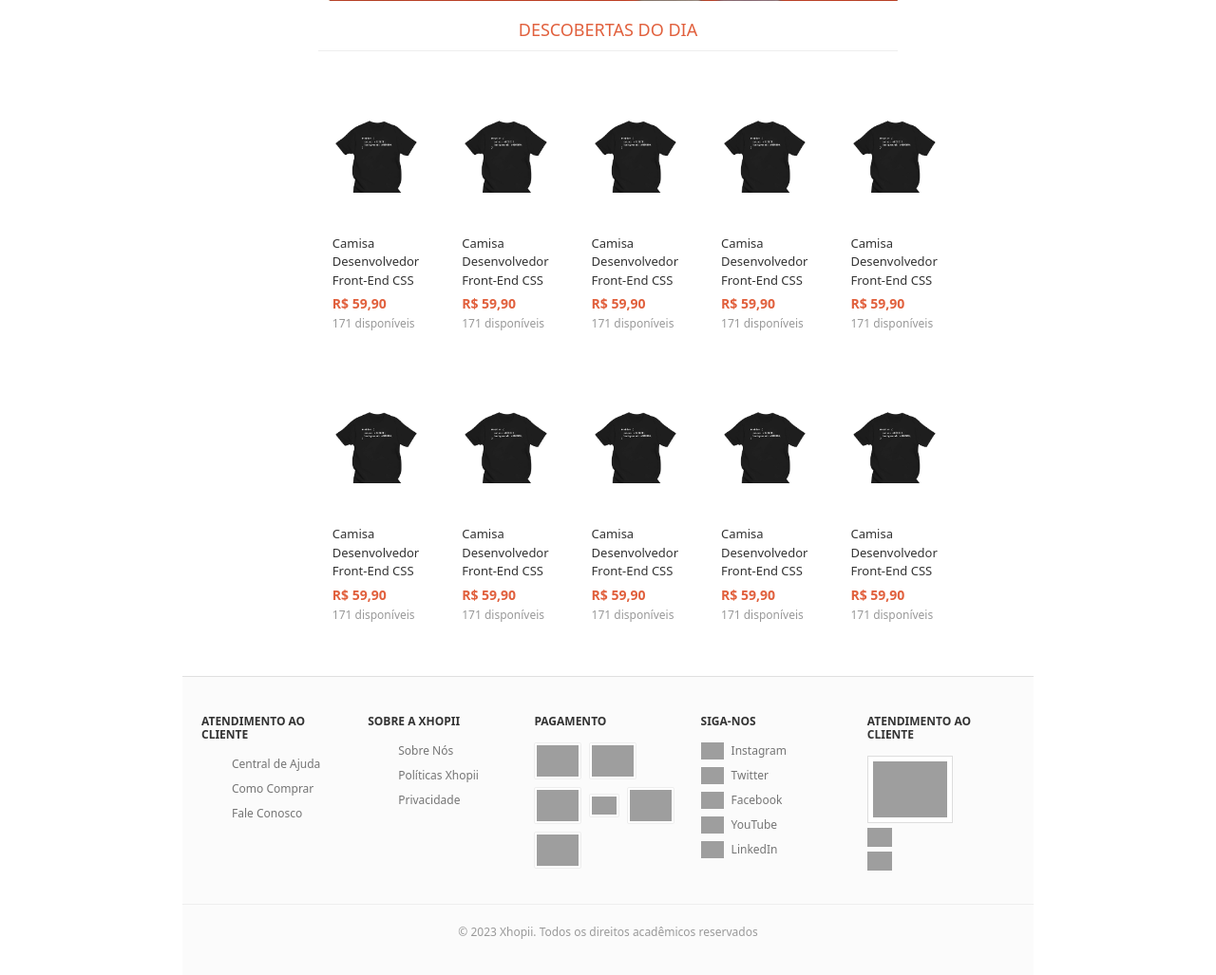
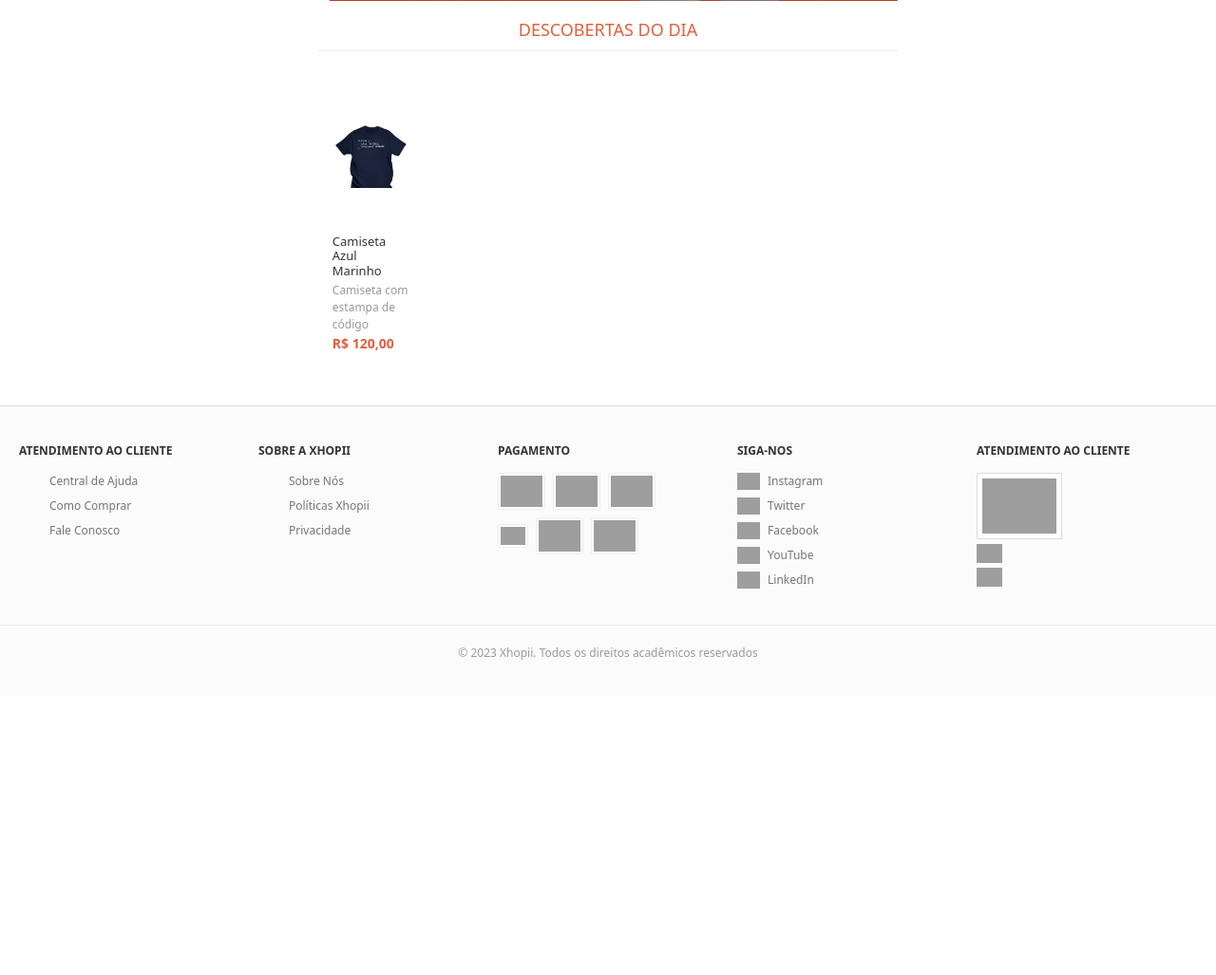
Before and after one commit to joaoppiress/xhopii, a PHP site: page /view/home.php in a window 1280 px wide. Shown: the part 510-1537 px from the top of the page at 95% size. After the commit the page ends 1205 px from the top, so only its background shows below. Run offline with PHP 8.4, Linux system fonts and the light colour scheme; data comes from the database, SQL or seed files in the repository; both versions use the stored data as it was after the commit; grey boxes are pictures that could not be loaded.

Commit message:
cadastro de produtos

```diff
--- a/controller/Controlador.php
+++ b/controller/Controlador.php
@@ -33,14 +33,15 @@ class Controlador {
     }
 
 
-    public function cadastrarProduto($nome, $fabricante, $descricao, $valor, $quantidade) {
+    public function cadastrarProduto($nome, $fabricante, $descricao, $valor, $quantidade, $imagem) {
 
         $produto = new Produto(
             $nome,
             $fabricante,
             $descricao,
             $valor,
-            $quantidade
+            $quantidade,
+            $imagem
         );
 
         $this->bancoDeDados->inserirProduto($produto);
--- a/model/BancoDeDados.php
+++ b/model/BancoDeDados.php
@@ -46,10 +46,9 @@ class BancoDeDados{
         $valor = $produto->get_Valor();
         $quantidade = $produto->get_Quantidade();
 
-        $consulta = "INSERT INTO produto (nome, fabricante, descricao, valor, quantidade)
-                     VALUES ('$nome', '$fabricante', '$descricao', '$valor', '$quantidade')";
-
-        mysqli_query($conexao, $consulta);
+        $stmt = mysqli_prepare($conexao, "INSERT INTO produto (nome, fabricante, descricao, valor, quantidade, imagem) VALUES (?, ?, ?, ?, ?, ?)");
+        mysqli_stmt_bind_param($stmt, "sssdis", $nome, $fabricante, $descricao, $valor, $quantidade, $produto->get_Imagem());
+        mysqli_stmt_execute($stmt);
     }
 
     public function inserirFuncionario($cpf, $nome, $sobrenome, $dataNasc, $telefone, $cargo, $email, $senha, $salario){
@@ -76,13 +75,6 @@ class BancoDeDados{
         }
     }
 
-    public function buscarFuncionarioPorEmail($email){
-        $conexao = $this->conectarBD();
-        $stmt = mysqli_prepare($conexao, "SELECT * FROM funcionario WHERE email = ?");
-        mysqli_stmt_bind_param($stmt, "s", $email);
-        mysqli_stmt_execute($stmt);
-        return mysqli_fetch_assoc(mysqli_stmt_get_result($stmt));
-    }
 
     public function retornarClientes(){
         $conexao = $this->conectarBD();
@@ -91,12 +83,6 @@ class BancoDeDados{
         return $listaClientes;
     }
 
-    public function retornarFuncionario(){
-        $conexao = $this->conectarBD();
-        $consulta = "SELECT * FROM funcionario";
-        $listaFuncionarios = mysqli_query($conexao,$consulta);
-        return $listaFuncionarios;
-    }
 
     public function retornarProdutos(){
         $conexao = $this->conectarBD();
--- a/view/home.php
+++ b/view/home.php
@@ -1,3 +1,9 @@
+<?php
+require_once "../model/BancoDeDados.php";
+
+$banco = new BancoDeDados("localhost", "root", "", "xhopii");
+$produtos = $banco->retornarProdutos();
+?>
 <!DOCTYPE html>
 <html lang="pt-BR">
 <head>
@@ -81,68 +87,23 @@
 
     <section class="produtos-grid">
 
-        <section class="produto-card">
-            <img src="../img/produto1.png" alt="Produto 1">
-            <p class="produto-nome">Camisa Desenvolvedor Front-End CSS</p>
-            <p class="produto-preco">R$ 59,90</p>
-            <p class="produto-estoque">171 disponíveis</p>
-        </section>
+<?php while($produto = mysqli_fetch_assoc($produtos)) { ?>
 
-        <section class="produto-card">
-            <img src="../img/produto1.png" alt="Produto 2">
-            <p class="produto-nome">Camisa Desenvolvedor Front-End CSS</p>
-            <p class="produto-preco">R$ 59,90</p>
-            <p class="produto-estoque">171 disponíveis</p>
-        </section>
-        <section class="produto-card">
-            <img src="../img/produto1.png" alt="Produto 3">
-            <p class="produto-nome">Camisa Desenvolvedor Front-End CSS</p>
-            <p class="produto-preco">R$ 59,90</p>
-            <p class="produto-estoque">171 disponíveis</p>
-        </section>
-        <section class="produto-card">
-            <img src="../img/produto1.png" alt="Produto 4">
-            <p class="produto-nome">Camisa Desenvolvedor Front-End CSS</p>
-            <p class="produto-preco">R$ 59,90</p>
-            <p class="produto-estoque">171 disponíveis</p>
-        </section>
-        <section class="produto-card">
-            <img src="../img/produto1.png" alt="Produto 5">
-            <p class="produto-nome">Camisa Desenvolvedor Front-End CSS</p>
-            <p class="produto-preco">R$ 59,90</p>
-            <p class="produto-estoque">171 disponíveis</p>
-        </section>
-        <section class="produto-card">
-            <img src="../img/produto1.png" alt="Produto 6">
-            <p class="produto-nome">Camisa Desenvolvedor Front-End CSS</p>
-            <p class="produto-preco">R$ 59,90</p>
-            <p class="produto-estoque">171 disponíveis</p>
-        </section>
-        <section class="produto-card">
-            <img src="../img/produto1.png" alt="Produto 7">
-            <p class="produto-nome">Camisa Desenvolvedor Front-End CSS</p>
-            <p class="produto-preco">R$ 59,90</p>
-            <p class="produto-estoque">171 disponíveis</p>
-        </section>
-        <section class="produto-card">
-            <img src="../img/produto1.png" alt="Produto 8">
-            <p class="produto-nome">Camisa Desenvolvedor Front-End CSS</p>
-            <p class="produto-preco">R$ 59,90</p>
-            <p class="produto-estoque">171 disponíveis</p>
-        </section>
-        <section class="produto-card">
-            <img src="../img/produto1.png" alt="Produto 9">
-            <p class="produto-nome">Camisa Desenvolvedor Front-End CSS</p>
-            <p class="produto-preco">R$ 59,90</p>
-            <p class="produto-estoque">171 disponíveis</p>
-        </section>
-        <section class="produto-card">
-            <img src="../img/produto1.png" alt="Produto 10">
-            <p class="produto-nome">Camisa Desenvolvedor Front-End CSS</p>
-            <p class="produto-preco">R$ 59,90</p>
-            <p class="produto-estoque">171 disponíveis</p>
-        </section>
+    <section class="produto-card">
+        <img src="../img/produtos/<?php echo $produto['imagem']; ?>" alt="Produto">
 
+        <h3 class="produto-nome"><?php echo $produto['nome']; ?></h3>
+
+        <p class="produto-estoque"><?php echo $produto['descricao']; ?></p>
+
+        <p class="produto-preco">
+            R$ <?php echo number_format($produto['valor'], 2, ',', '.'); ?>
+        </p>
+    </section>
+
+<?php } ?>
+
+</section>
         <!-- repete o produto-card para cada produto -->
 
     </section>
```
Also changed, not shown: model/Produto.php (+55 -12 lines), processamento/processamento.php (+24 -16 lines), view/cadastrar_produto.php (+13 -7 lines), view/ver_produto.php (+6 -6 lines), xhopii.sql (+30 -22 lines), img/produtos/produto1.png (renamed from img/produto1.png), img/produtos/produto2.png (renamed from img/produto2.png), img/produtos/produto3.png (renamed from img/produto3.png), img/produtos/produto4.png (renamed from img/produto4.png), img/produtos/produto5.png (renamed from img/produto5.png).
